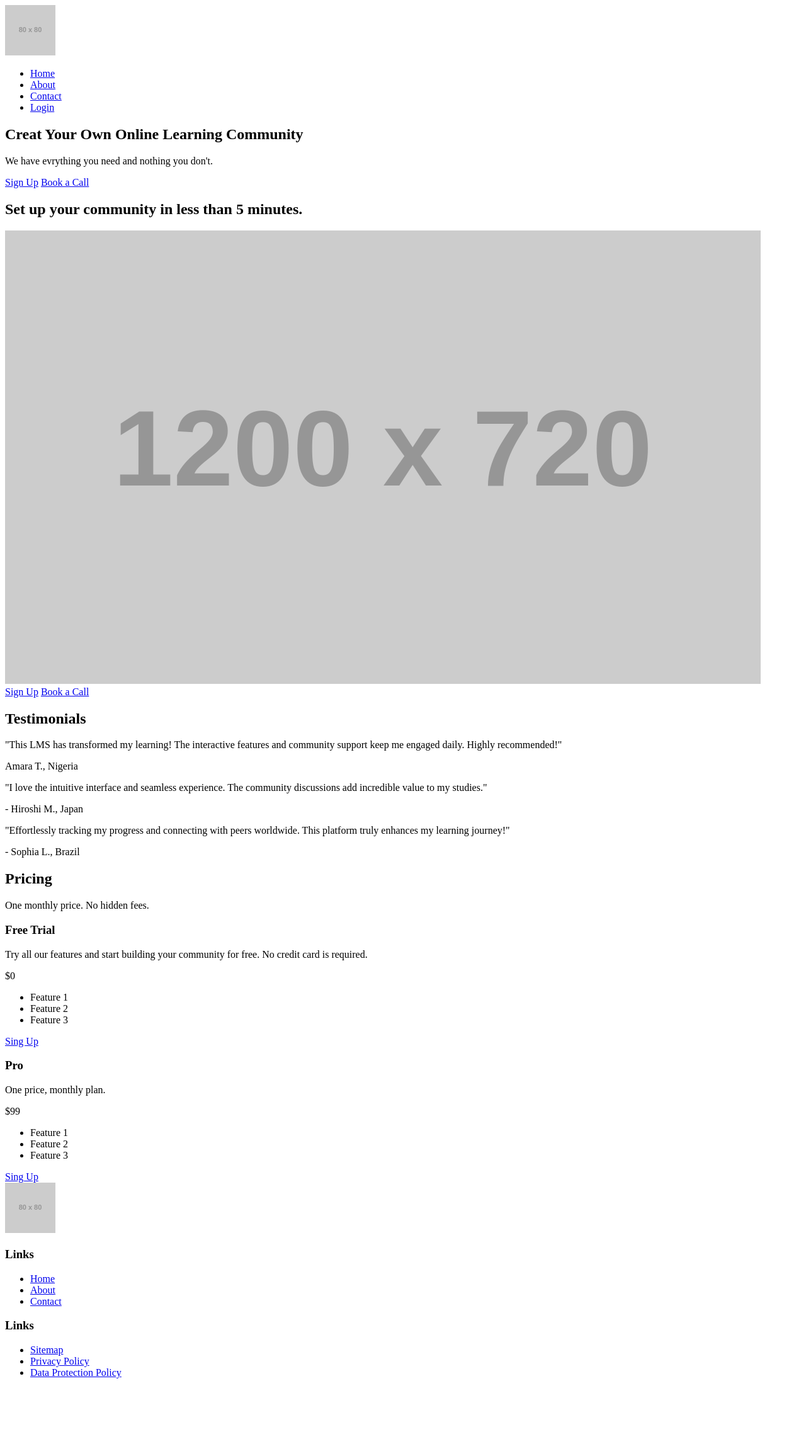
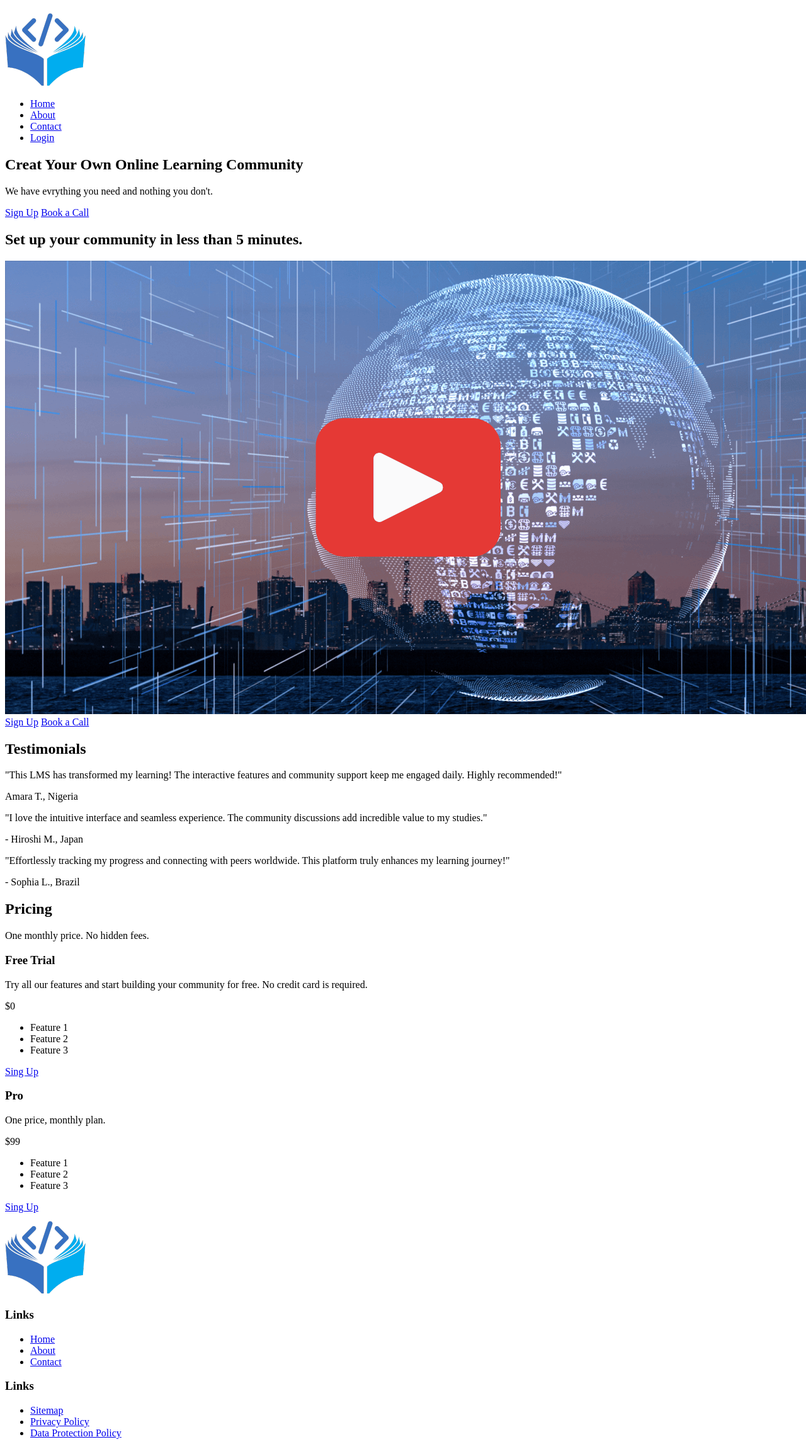
Before and after one commit to LaszloPentek/LMS-SalsePage, a plain HTML site: page index.html in a window 1280 px wide. Shown: the whole page at 63% size. Before the commit the page ends 2205 px from the top, so only its background shows below. Drawn offline with Linux system fonts and the light colour scheme; placeholder pictures from the web are drawn by us.

Commit message:
image assets and favicon

```diff
--- a/index.html
+++ b/index.html
@@ -3,14 +3,15 @@
     <head>
         <meta charset="UTF-8">
         <meta name="viewport" content="width=device-width, initial-scale=1.0">
-        <title>Document</title>
+        <title>Easy LMS </title>
+        <link rel="shortcut icon" href="assets/images/favicon.ico" type="icon">
     </head>
     <body>
         <header>
             <nav class="navbar">
                 <div class="logo">
                     <a href="./index.html">
-                        <img src="https://placehold.co/80x80" alt="logo">
+                        <img src="assets/images/logo.png" alt="logo">
                     </a>
                 </div>
                 <div class="main-menu">
@@ -36,7 +37,7 @@
             <section class="section-video">
                 <h2>Set up your community in less than 5 minutes.</h2>
                 <div class="video-content">
-                    <img src="https://placehold.co/1200x720" alt="setup video" class="video-preview">
+                    <img src="assets/images/video_thumbnail.png" alt="setup video" class="video-preview">
                     <div class="action-buttons">
                         <a href="#" class="btn btn-primary">Sign Up</a>
                         <a href="#" class="btn ">Book a Call</a>
@@ -99,7 +100,7 @@
                 <div>
                     <div class="logo">
                         <a href="./index.html">
-                            <img src="https://placehold.co/80x80" alt="logo">
+                            <img src="assets/images/favicon.ico" alt="logo">
                         </a>
                     </div>
                 </div>
```
Also changed, not shown: assets/images/banner.png (added), assets/images/favicon.ico (added), assets/images/logo.png (added), assets/images/video_thumbnail.png (added), 1 other file.
